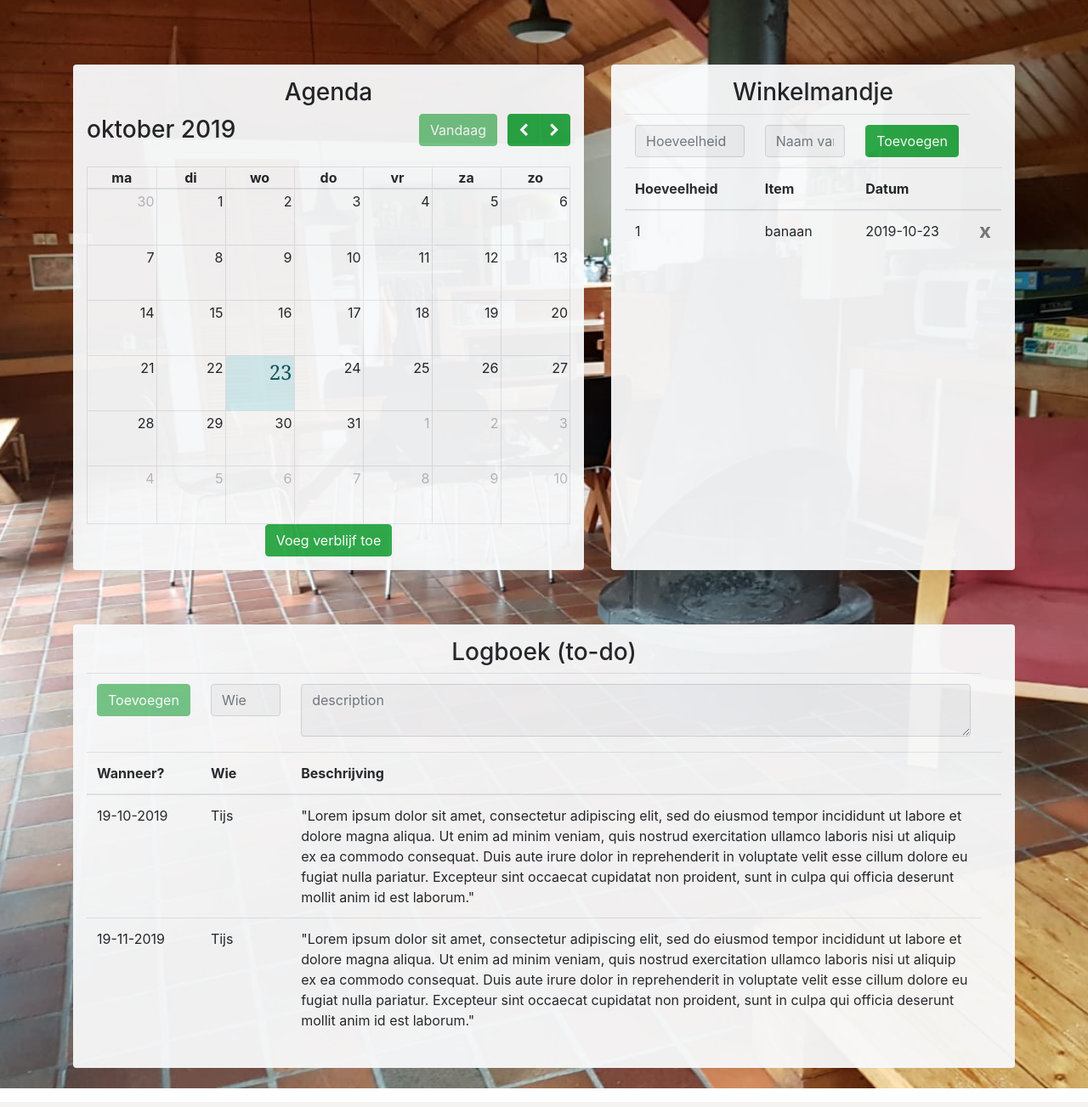
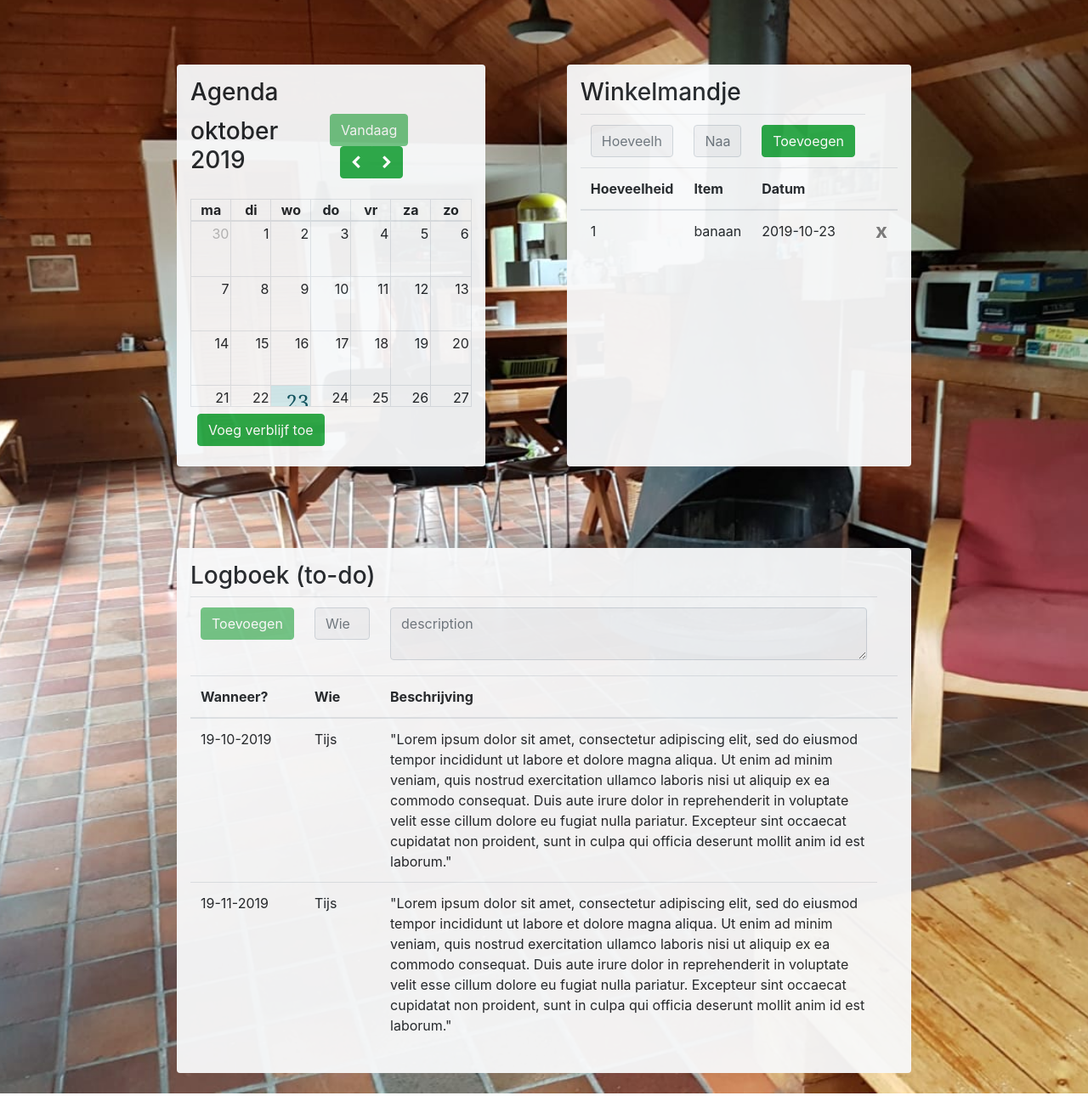
Before and after one commit to tteulings/eilinzon, a Flask app: page / in a window 1280 px wide. Shown: the part 68-1371 px from the top of the page at 85% size. Run offline with Flask 2, Linux system fonts and the light colour scheme; lists and menus that the app fills with data are empty; some libraries are stand-ins or nearby versions.

Commit message:
fied reponivene22

```diff
--- a/templates/index.html
+++ b/templates/index.html
@@ -90,15 +90,18 @@
 </script>
 
 <div class="row my-5">
-    <div class="col bg-light rounded border-3 p-3 m-3 mt-5" style="opacity:0.95">
+    <div class="col bg-light rounded border-3 p-3 m-5 mt-5" style="opacity:0.95">
         <h3 class="display-5">Agenda</h3>
 
         <div id='calendar'></div>
 
-        <button type="button" class="fc-today-button btn btn-primary" data-toggle="modal" data-target="#myModal">Voeg verblijf toe</button>
+        <div>
+            <button type="button" class="m-2 fc-today-button btn btn-primary" data-toggle="modal" data-target="#myModal">Voeg verblijf toe</button>
+
+        </div>
 
     </div>
-    <div class="col-5 bg-light rounded border-3 p-3 m-3 mt-5" style="opacity:0.95  ">
+    <div class="col bg-light rounded border-3 p-3 m-5 mt-5" style="opacity:0.95  ">
         <h3 class="display-5">Winkelmandje</h3>
         <table class="table" id=sl_table>
             <tr id="new_item">
@@ -144,7 +147,7 @@
     </div>
 </div>
 <div class="row my-3">
-    <div class="col bg-light rounded border-3 p-3 mx-3 mb-4" style="opacity:0.95  ">
+    <div class="col bg-light rounded border-3 p-3 mx-5 mb-4" style="opacity:0.95  ">
         <h3 class="display-5">Logboek (to-do)</h3>
         <table class="table" id=table>
             <tr id="new_item">
--- a/templates/layout.html
+++ b/templates/layout.html
@@ -57,7 +57,7 @@
 
     </header>
         <main>
-            <div class="container pt-5">
+            <div class="container-fluid w-75  pt-5">
                 <script>
                     $(document).ready(function () {
                         $('li.active').removeClass('active');
```
